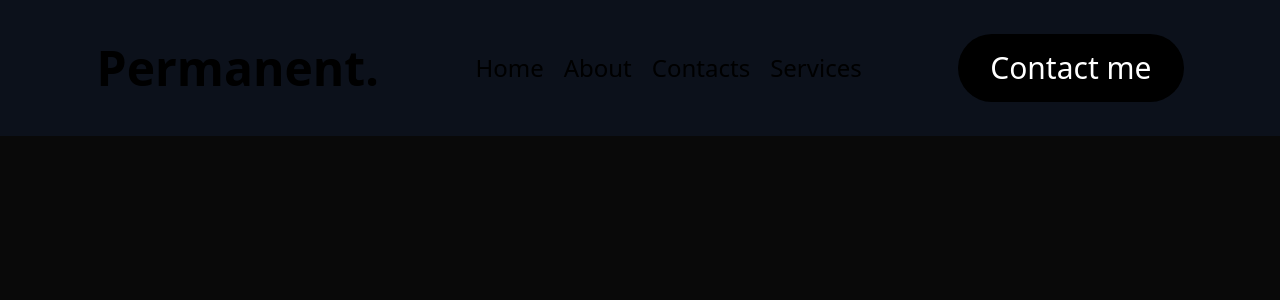
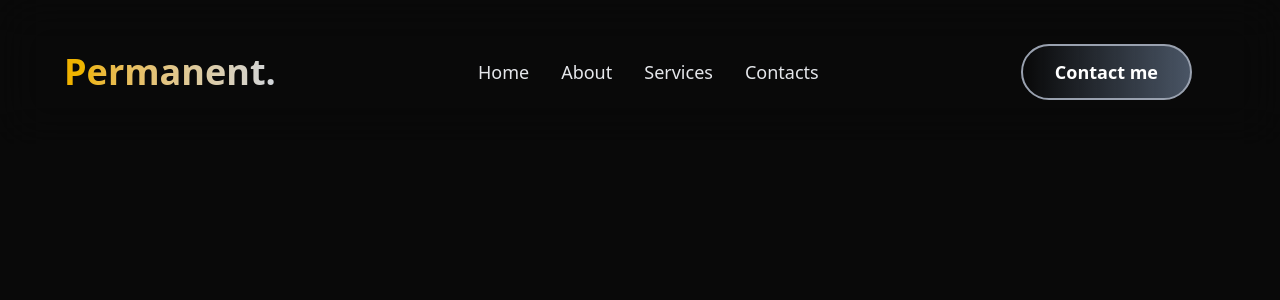
Before and after one commit to volodimirfushtei/permanent-fush, a Next.js app: page / in a window 1280 px wide. Shown: the top 300 px of the page. Built offline with nearby package versions, Linux system fonts and the light colour scheme.

Commit message:
add hero

```diff
--- a/src/components/nav-bar.tsx
+++ b/src/components/nav-bar.tsx
@@ -1,37 +1,86 @@
-import React from 'react';
 
 
+'use client';
 
+import React, { useState } from 'react';
 
 export interface NavBarProps {
-    children: React.ReactNode;
-    disabled?: boolean;
+    children?: React.ReactNode;
 }
 
-export default function NavBar({
-                                        children,
+export default function NavBar({ children }: NavBarProps) {
+    const [isMenuOpen, setIsMenuOpen] = useState(false);
 
-                                    }: NavBarProps) {
     return (
-        <div className="flex w-full h-34 bg-gray-900/60 backdrop-blur-lg justify-evenly items-center">
-            <a href="#" className="font-bold text-5xl">Permanent.</a>
-            <nav className="flex gap-5">
-                <ul className="flex gap-5">
-                    <li>
-                        <a href="#" className="text-2xl">Home</a>
-                    </li>
-                    <li>
-                        <a href="#" className="text-2xl">About</a>
-                    </li>
-                    <li>
-                        <a href="#" className="text-2xl">Contacts</a>
-                    </li>
-                    <li>
-                        <a href="#" className="text-2xl">Services</a>
-                    </li>
-                </ul>
-            </nav>
-            <button className="bg-black text-white text-3xl flex items-center justify-center px-8 py-4 rounded-full hover:bg-gray-100 hover:text-black transition-colors">Contact me</button>
+        <div className="relative w-full z-50 ">
+            <div className="bg-transparent backdrop-blur-xl  b px-4 lg:px-16">
+                <div className="flex items-center justify-between h-36 max-w-7xl mx-auto">
+                    {/* Логотип */}
+                    <a
+                        href="#"
+                        className="relative text-3xl lg:text-4xl font-bold text-transparent bg-gradient-to-r from-yellow-500 to-gray-300 bg-clip-text py-2 transition-all duration-300 hover:scale-105"
+                    >
+                        Permanent.
+                        <div className="absolute bottom-0 left-0 w-0 h-0.5 bg-gradient-to-r from-indigo-500 to-purple-500 transition-all duration-300 group-hover:w-full"></div>
+                    </a>
+
+                    {/* Десктопна навігація */}
+                    <nav className="hidden md:flex">
+                        <ul className="flex space-x-6 lg:space-x-8">
+                            {['Home', 'About', 'Services', 'Contacts'].map((item) => (
+                                <li key={item} className="relative group">
+                                    <a
+                                        href="#"
+                                        className="text-gray-200 text-xl lg:text-lg font-medium transition-colors duration-300 hover:text-white"
+                                    >
+                                        {item}
+                                        <div className="absolute bottom-0 left-0 w-0 h-0.5 bg-gradient-to-r from-gray-400 to-white transition-all duration-300 group-hover:w-full"></div>
+                                    </a>
+                                </li>
+                            ))}
+                        </ul>
+                    </nav>
+
+                    {/* Кнопка та мобільне меню */}
+                    <div className="flex items-center space-x-4 lg:space-x-6">
+                        <button className="hidden md:block relative bg-gradient-to-r from-black-800 to-gray-600 text-white border-2 border-gray-400 text-base lg:text-lg font-semibold px-6 lg:px-8 py-2 lg:py-3 rounded-full overflow-hidden hover:bg-gray-50 hover:text-black transition-all duration-300">
+                            Contact me
+                            <div className="absolute inset-0 -translate-x-full bg-gradient-to-r from-transparent via-white/20 to-transparent transition-transform duration-700 hover:translate-x-full"></div>
+                        </button>
+
+                        {/* Кнопка мобільного меню */}
+                        <button
+                            className="md:hidden flex flex-col justify-center w-8 h-8 space-y-1.5"
+                            onClick={() => setIsMenuOpen(!isMenuOpen)}
+                        >
+                            <span className={`block w-full h-0.5 bg-white transition-all duration-300 ${isMenuOpen ? 'rotate-45 translate-y-2' : ''}`}></span>
+                            <span className={`block w-full h-0.5 bg-white transition-all duration-300 ${isMenuOpen ? '-rotate-45 -translate-y-0.5' : ''}`}></span>
+                        </button>
+                    </div>
+                </div>
+            </div>
+
+            {/* Мобільне меню */}
+            <div className={`fixed top-20 left-0 w-full bg-black bg-opacity-95 backdrop-blur-xl border-b border-white border-opacity-10 transition-all duration-300 md:hidden ${isMenuOpen ? 'opacity-100 visible' : 'opacity-0 invisible'}`}>
+                <div className="px-5 py-6">
+                    <ul className="space-y-5 mb-8">
+                        {['Home', 'About', 'Services', 'Contacts'].map((item) => (
+                            <li key={item}>
+                                <a
+                                    href="#"
+                                    className="block text-white text-xl font-medium py-3 transition-colors duration-300 hover:text-indigo-300"
+                                    onClick={() => setIsMenuOpen(false)}
+                                >
+                                    {item}
+                                </a>
+                            </li>
+                        ))}
+                    </ul>
+                    <button className="w-full cursor-pointer bg-gradient-to-r from-black-600 to-gray-600 text-white text-lg font-semibold px-8 py-4 rounded-full hover:shadow-lg hover:bg-gray-50 hover:text-black transition-all duration-300">
+                        Contact me
+                    </button>
+                </div>
+            </div>
 
             {children}
         </div>
```
